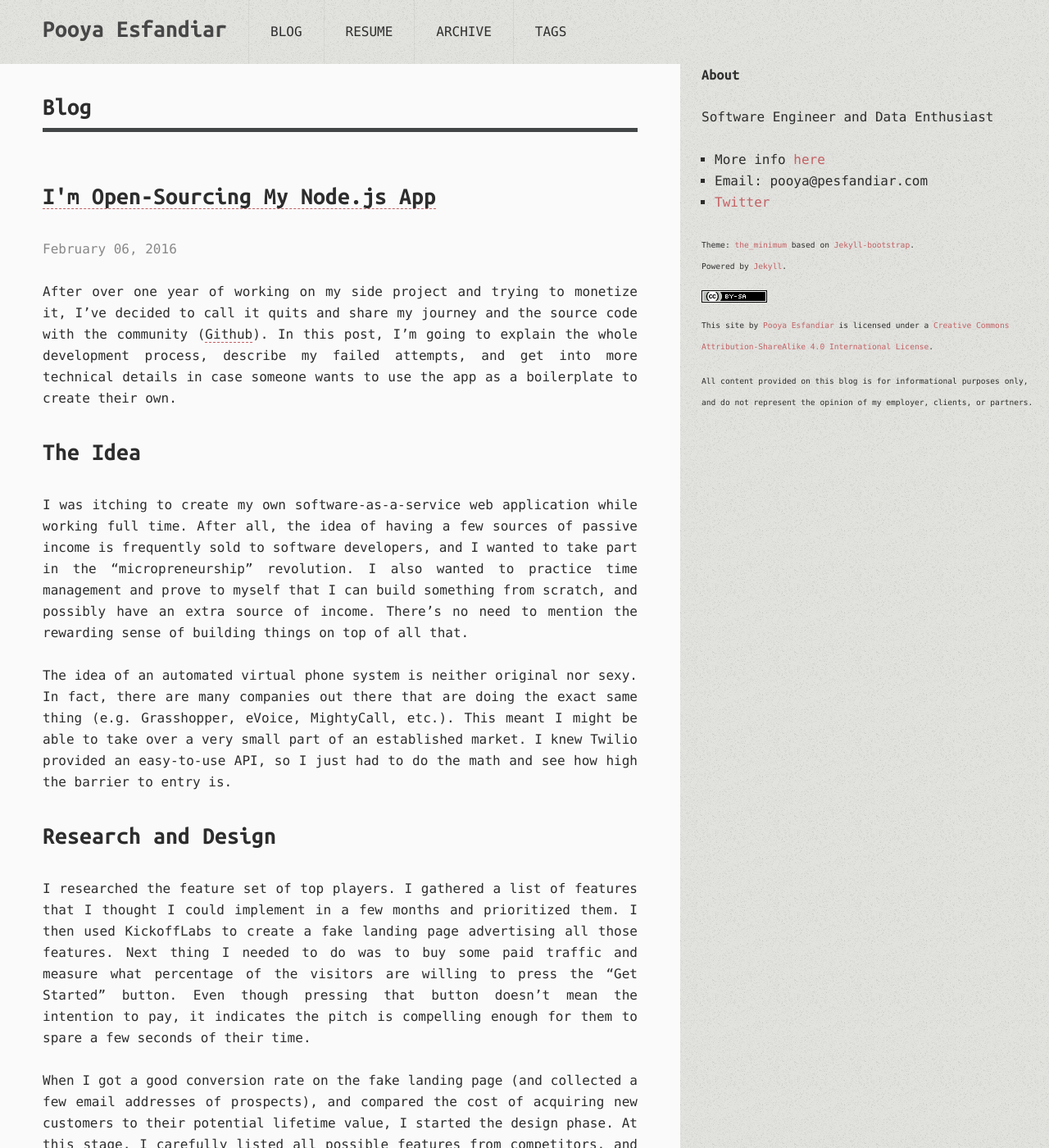
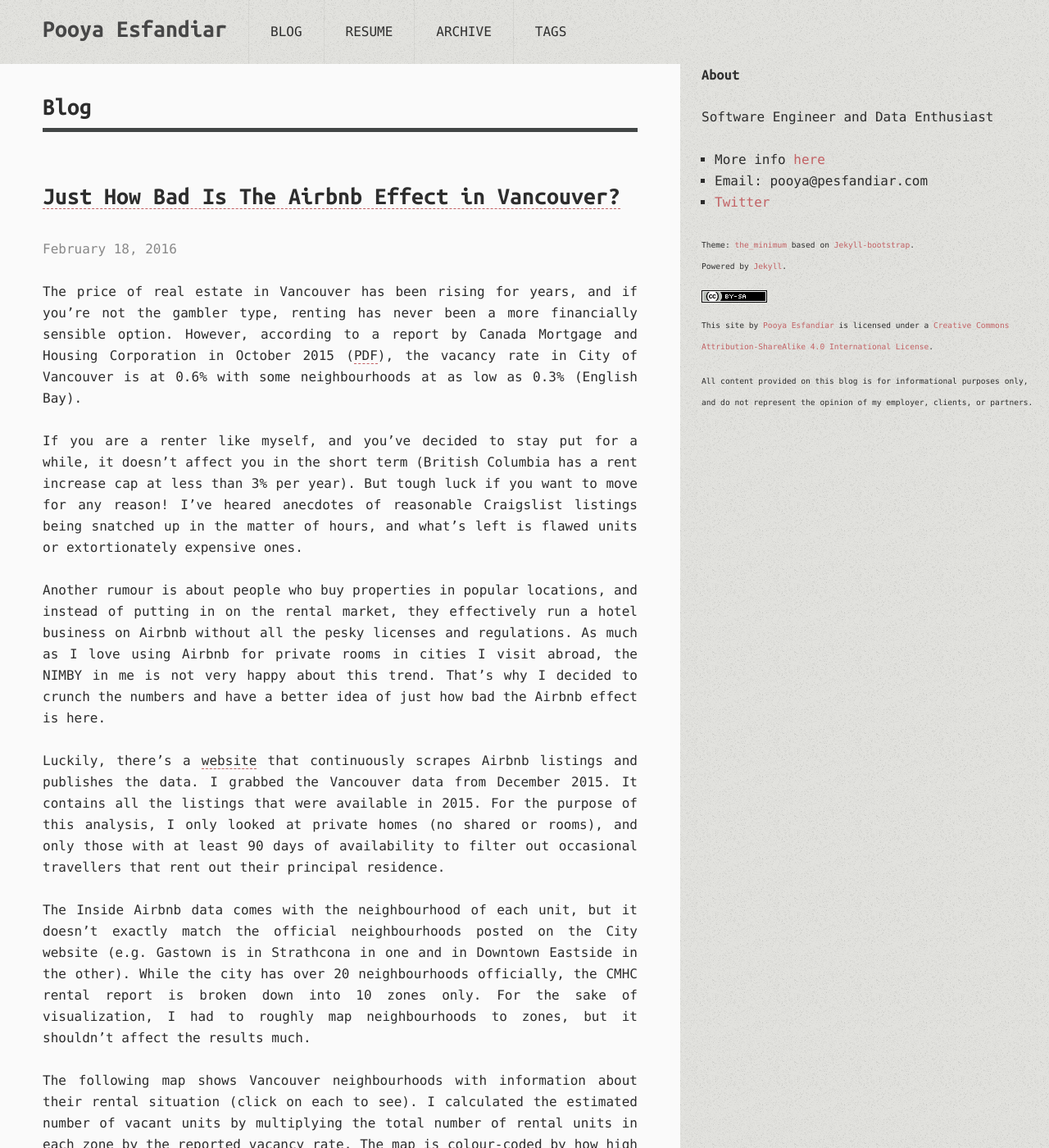
Before and after one commit to pesfandiar/pesfandiar.github.io, a Jekyll site: the page built from blog/index.html, in a window 1280 px wide and 1400 px high. Shown: the whole window at 82% size. Built offline with Jekyll 4.4.1, drawn with Linux system fonts in a browser that asks for light colours; the list of posts is cut into pages by our own code; comment, search, counter and statistics services are not loaded; some of the changed text lies outside the part shown.

Commit message:
Added the Airbnb effect post

```diff
--- a/_config.yml
+++ b/_config.yml
@@ -3,7 +3,7 @@
 permalink: /blog/:year/:month/:day/:title
 
 exclude: [".rvmrc", ".rbenv-version", "README.md", "Rakefile", "changelog.md"]
-highlighter: pygments
+highlighter: rouge
 markdown: kramdown
 
 gems: [jekyll-paginate]
--- /dev/null
+++ b/_posts/2016-02-18-just-how-bad-is-airbnb-in-vancouver.md
@@ -0,0 +1,28 @@
+---
+layout: post
+title: "Just How Bad Is The Airbnb Effect in Vancouver?"
+description: ""
+category:
+tags: [Vancouver, Real Estate, Airbnb, Rental Market, Visualization]
+---
+{% include JB/setup %}
+
+The price of real estate in Vancouver has been rising for years, and if you're not the gambler type, renting has never been a more financially sensible option. However, according to a report by Canada Mortgage and Housing Corporation in October 2015 ([PDF](http://www.cmhc-schl.gc.ca/odpub/esub/64467/64467_2015_A01.pdf)), the vacancy rate in City of Vancouver is at 0.6% with some neighbourhoods at as low as 0.3% (English Bay).
+
+If you are a renter like myself, and you've decided to stay put for a while, it doesn't affect you in the short term (British Columbia has a rent increase cap at less than 3% per year). But tough luck if you want to move for any reason! I've heared anecdotes of reasonable Craigslist listings being snatched up in the matter of hours, and what's left is flawed units or extortionately expensive ones.
+
+Another rumour is about people who buy properties in popular locations, and instead of putting in on the rental market, they effectively run a hotel business on Airbnb without all the pesky licenses and regulations. As much as I love using Airbnb for private rooms in cities I visit abroad, the NIMBY in me is not very happy about this trend. That's why I decided to crunch the numbers and have a better idea of just how bad the Airbnb effect is here.
+
+Luckily, there's a [website](http://insideairbnb.com/about.html) that continuously scrapes Airbnb listings and publishes the data. I grabbed the Vancouver data from December 2015. It contains all the listings that were available in 2015. For the purpose of this analysis, I only looked at private homes (no shared or rooms), and only those with at least 90 days of availability to filter out occasional travellers that rent out their principal residence.
+
+The Inside Airbnb data comes with the neighbourhood of each unit, but it doesn't exactly match the official neighbourhoods posted on the City website (e.g. Gastown is in Strathcona in one and in Downtown Eastside in the other). While the city has over 20 neighbourhoods officially, the CMHC rental report is broken down into 10 zones only. For the sake of visualization, I had to roughly map neighbourhoods to zones, but it shouldn't affect the results much.
+
+The following map shows Vancouver neighbourhoods with information about their rental situation (click on each to see). I calculated the estimated number of vacant units by multiplying the total number of rental units in each zone by the reported vacancy rate. The map is colour-coded by how high the number of Airbnb rentals are relative to the number of vacant units (darker red for a worse situation).
+
+<br />
+
+<iframe width="100%" height="500" scrolling="no" frameborder="no" src="https://www.google.com/fusiontables/embedviz?q=select+col3%3E%3E1+from+1UIOwLWLi1bCDm1y98LW67gbf3HEIyhI9AlUtscVG&amp;viz=MAP&amp;h=false&amp;lat=49.24282264317014&amp;lng=-123.11783657299804&amp;t=1&amp;z=12&amp;l=col3%3E%3E1&amp;y=2&amp;tmplt=2&amp;hml=KML"></iframe>
+
+<br />
+
+It seems that central areas and those closer to transit have it worse. Downtown has more than 10.2 times Airbnb listings than it has vacant units for long-term rental, but it's as much as 15.8 times in Mount Pleasant and Renfrew Heights. It's not easy to draw a conclusion about how releasing all those Airbnb listings into the rental market would do. Maybe more people would move to Vancouver and the rents wouldn't budge much. Maybe more people would move in and rents would go lower too, but at the cost of lowering the overall income tax. I leave that analysis to people with more expertise, but it's obvious that better regulations for those underground hotel businesses would make life slightly easier for locals who can't or don't want to buy into the real estate insanity.
```
